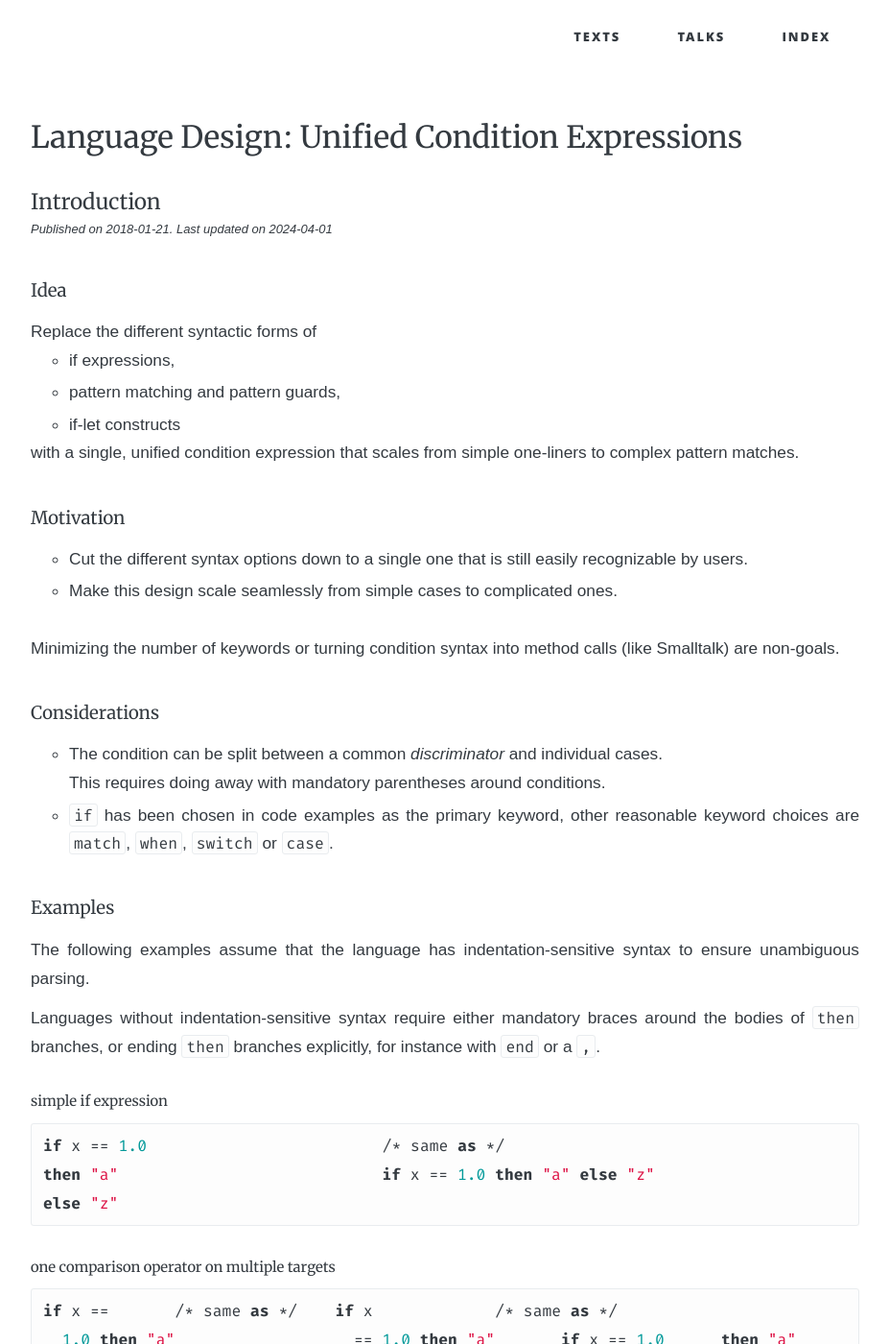
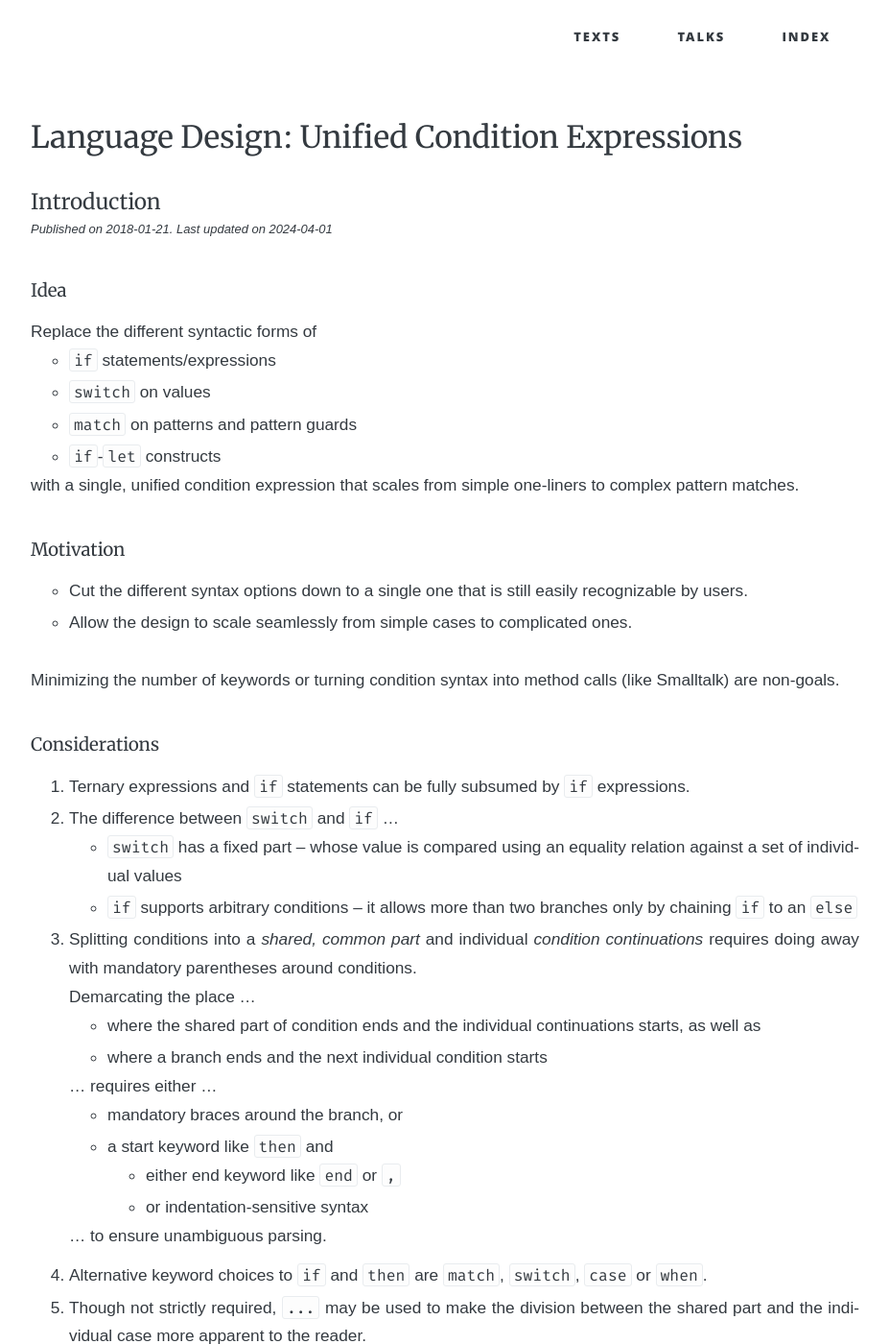
Before and after one commit to soc/soc.me, a Jekyll site: the page built from _languages/unified-condition-expressions.md, in a window 1280 px wide and 1400 px high. Shown: the whole window at 96% size, without its empty margins (176-1103 px from the left). Built offline with Jekyll 4.4.1, drawn with Linux system fonts in a browser that asks for light colours; some web fonts are replaced; some of the changed text lies outside the part shown.

Commit message:
improve "unified condition expressions"

````diff
--- a/_languages/unified-condition-expressions.md
+++ b/_languages/unified-condition-expressions.md
@@ -11,31 +11,46 @@ page_next_url:       "unified-condition-expressions-implementation"
 
 Replace the different syntactic forms of
 
-- if expressions,
-- pattern matching and pattern guards,
-- if-let constructs
+- `if` statements/expressions
+- `switch` on values
+- `match` on patterns and pattern guards
+- `if`-`let` constructs
 
 with a single, unified condition expression that scales from simple one-liners to complex pattern matches.
 
 #### Motivation
 
 - Cut the different syntax options down to a single one that is still easily recognizable by users.
-- Make this design scale seamlessly from simple cases to complicated ones.
+- Allow the design to scale seamlessly from simple cases to complicated ones.
 
 <br>Minimizing the number of keywords or turning condition syntax into method calls (like Smalltalk) are non-goals.
 
 #### Considerations
 
-- The condition can be split between a common _discriminator_ and individual cases.<br>
-  This requires doing away with mandatory parentheses around conditions.
-- `if` has been chosen in code examples as the primary keyword, other reasonable keyword choices are `match`, `when`, `switch` or `case`.
+1. Ternary expressions and `if` statements can be fully subsumed by `if` expressions.
+2. The difference between `switch` and `if` ...
+   - `switch` has a fixed part – whose value is compared using an equality relation against a set of individual values
+   - `if` supports arbitrary conditions – it allows more than two branches only by chaining `if` to an `else`
+3. Splitting conditions into a *shared, common part* and individual *condition continuations* requires doing away with mandatory parentheses around conditions.
+   Demarcating the place ...
+  - where the shared part of condition ends and the individual continuations starts, as well as
+  - where a branch ends and the next individual condition starts
+
+    ... requires either ...
+
+    - mandatory braces around the branch, or
+    - a start keyword like `then` and
+      - either end keyword like `end` or `,`
+      - or indentation-sensitive syntax
+
+    ... to ensure unambiguous parsing.
+4. Alternative keyword choices to `if` and `then` are `match`, `switch`, `case` or `when`.
+5. Though not strictly required, `...` may be used to make the division between the shared part and the individual case more apparent to the reader.
+
 
 #### Examples
 
-The following examples assume that the language has indentation-sensitive syntax to ensure unambiguous parsing.
-
-Languages without indentation-sensitive syntax require either mandatory braces around the bodies of `then` branches,
-or ending `then` branches explicitly, for instance with `end` or a `,`.
+For the code examples, a hypothetical language with indentation-sensitive syntax and the keywords `if` and `then` has been chosen.
 
 ##### simple if expression
 ```ml
````
Also changed, not shown: other parts of _languages/unified-condition-expressions.md (+6 -6 lines), _languages/unified-condition-expressions-implementation.md (+0 -2 lines).
